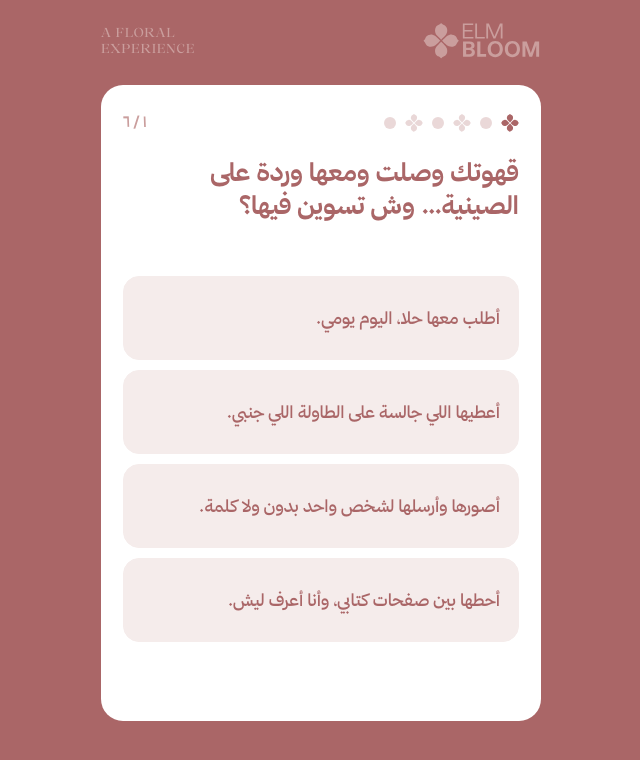
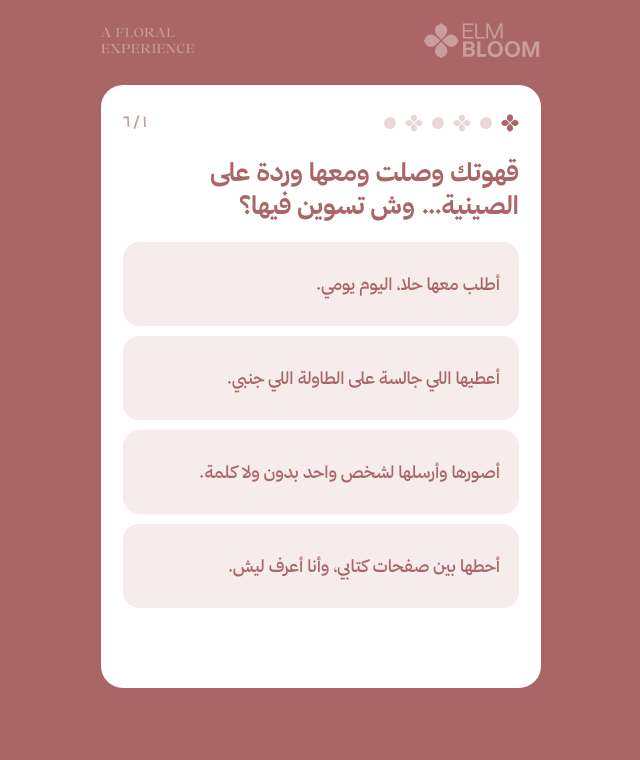
Before and after one commit to ahmad-91/elm-bloom, a plain HTML site: page dist/index.html in a window 1280 px wide. Both pictures are taken after a click on the button "ابدئي". Shown: the whole page, without its empty margins (319-959 px from the left). Drawn offline with Linux system fonts and the light colour scheme.

Commit message:
Refine header styling in index.html and dist/index.html by removing unnecessary min-height property from h2.q. This change simplifies the layout without affecting overall design.

```diff
--- a/dist/index.html
+++ b/dist/index.html
@@ -73,7 +73,7 @@ button{font:inherit;color:inherit}
 .pattern i.d{width:12px;height:12px;border-radius:50%;background:currentColor}
 .pattern svg{display:block;width:100%;height:100%}
 .count{font-size:14px;font-weight:700;color:var(--blush);font-variant-numeric:tabular-nums}
-h2.q{font-size:25px;line-height:1.35;min-height:calc(1.35em * 3)}
+h2.q{font-size:25px;line-height:1.35}
 .options{display:grid;gap:10px}
 .opt{display:flex;align-items:center;text-align:right;font-size:17px;font-weight:500;line-height:1.55;min-height:84px;padding:15px 18px;border:1.5px solid var(--tint);border-radius:16px;background:var(--tint);color:var(--rose);cursor:pointer;transition:background .15s,border-color .15s,color .15s,transform .15s}
 .opt:hover{border-color:var(--blush)}
```
Also changed, not shown: index.html (+1 -1 lines).
